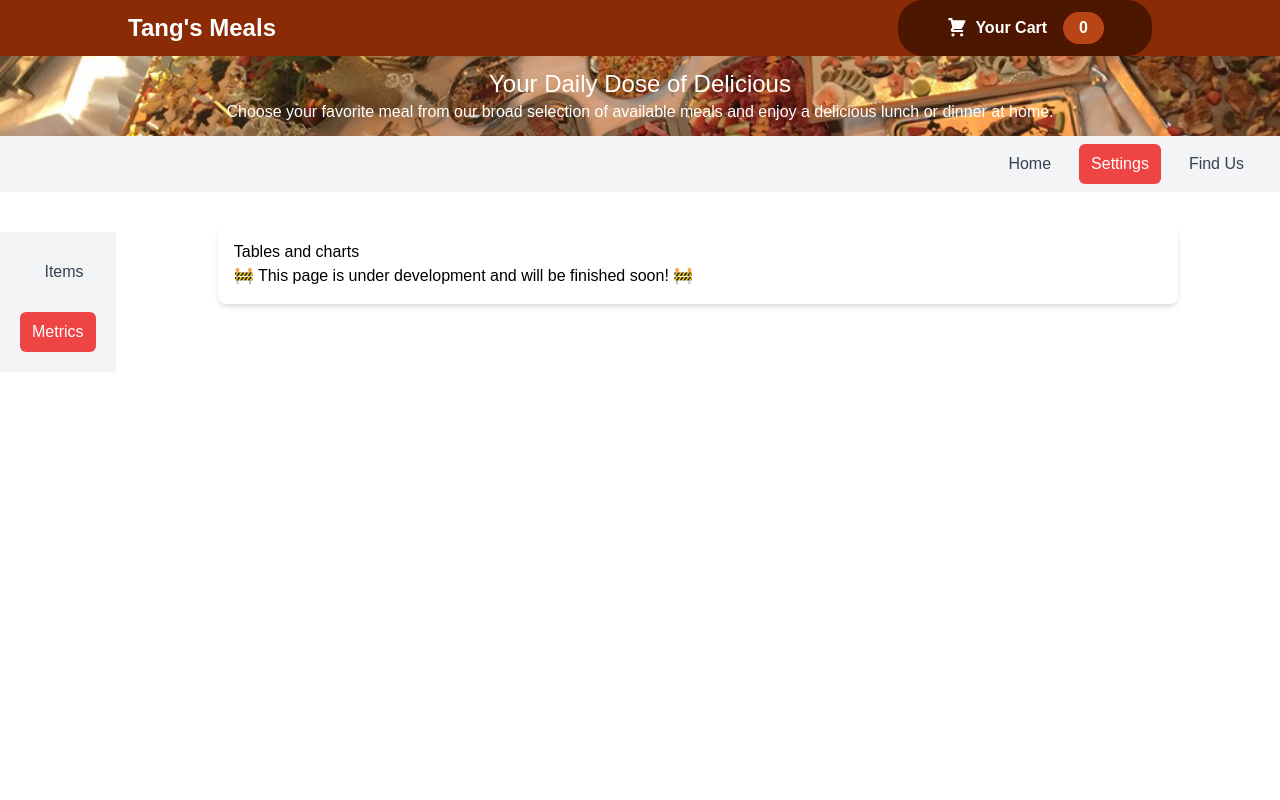
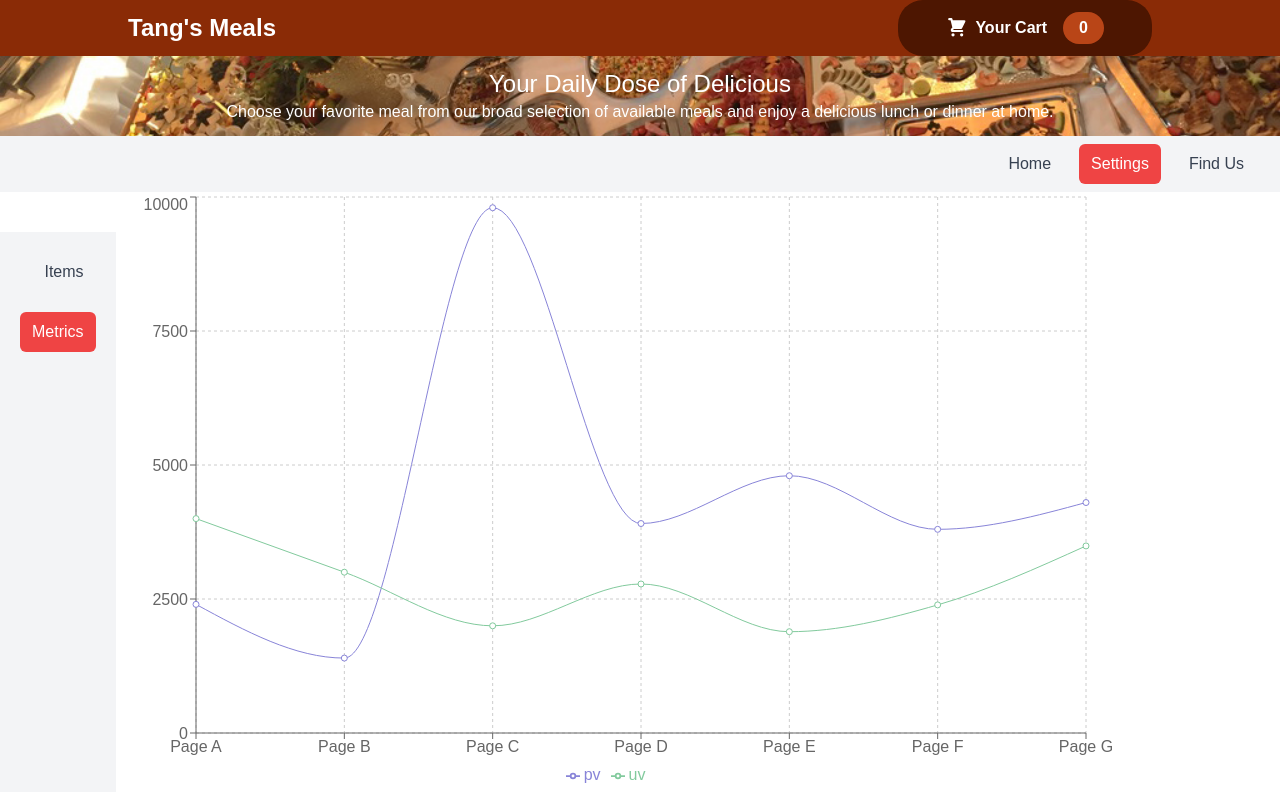
Before and after one commit to zdTang/ReachOnlineStore, a React (Create React App) app: page /settings/metrics in a window 1280 px wide. Built offline with nearby package versions, Linux system fonts and the light colour scheme.

Commit message:
added a line chart

```diff
--- a/package.json
+++ b/package.json
@@ -10,6 +10,7 @@
     "react-dom": "19",
     "react-router": "^7.0.2",
     "react-scripts": "^5.0.1",
+    "recharts": "^2.15.1",
     "web-vitals": "^0.2.4"
   },
   "scripts": {
--- a/src/components/Settings/Metrics.js
+++ b/src/components/Settings/Metrics.js
@@ -1,16 +1,89 @@
-import Card from "../UI/Card";
-import UnderDevelopment from "../UI/UnderDevelopment";
-const Metrics = () => {
-  return (
-    <section className="max-w-[60rem] w-[90%] my-8  mx-auto animate-meals-appear">
-      <Card>
-        <ul className="list-none m-0 p-0">
-          <h1>Tables and charts</h1>
-          <UnderDevelopment />
-        </ul>
-      </Card>
-    </section>
-  );
-};
+import React, { PureComponent } from "react";
+import {
+  LineChart,
+  Line,
+  XAxis,
+  YAxis,
+  CartesianGrid,
+  Tooltip,
+  Legend,
+  ResponsiveContainer,
+} from "recharts";
 
-export default Metrics;
+const data = [
+  {
+    name: "Page A",
+    uv: 4000,
+    pv: 2400,
+    amt: 2400,
+  },
+  {
+    name: "Page B",
+    uv: 3000,
+    pv: 1398,
+    amt: 2210,
+  },
+  {
+    name: "Page C",
+    uv: 2000,
+    pv: 9800,
+    amt: 2290,
+  },
+  {
+    name: "Page D",
+    uv: 2780,
+    pv: 3908,
+    amt: 2000,
+  },
+  {
+    name: "Page E",
+    uv: 1890,
+    pv: 4800,
+    amt: 2181,
+  },
+  {
+    name: "Page F",
+    uv: 2390,
+    pv: 3800,
+    amt: 2500,
+  },
+  {
+    name: "Page G",
+    uv: 3490,
+    pv: 4300,
+    amt: 2100,
+  },
+];
+
+export default class Metrics extends PureComponent {
+  render() {
+    return (
+      <div class="container mx-auto max-w-full">
+        <LineChart
+          width={1000}
+          height={600}
+          data={data}
+          margin={{
+            top: 5,
+            right: 30,
+            left: 20,
+            bottom: 5,
+          }}
+        >
+          <CartesianGrid strokeDasharray="3 3" />
+          <XAxis dataKey="name" />
+          <YAxis />
+          <Tooltip />
+          <Legend />
+          <Line
+            type="monotone"
+            dataKey="pv"
+            stroke="#8884d8"
+            activeDot={{ r: 8 }}
+          />
+          <Line type="monotone" dataKey="uv" stroke="#82ca9d" />
+        </LineChart>
+      </div>
+    );
+  }
+}
```
Also changed, not shown: 2 other files (tests, documents, lock files or other folders).
